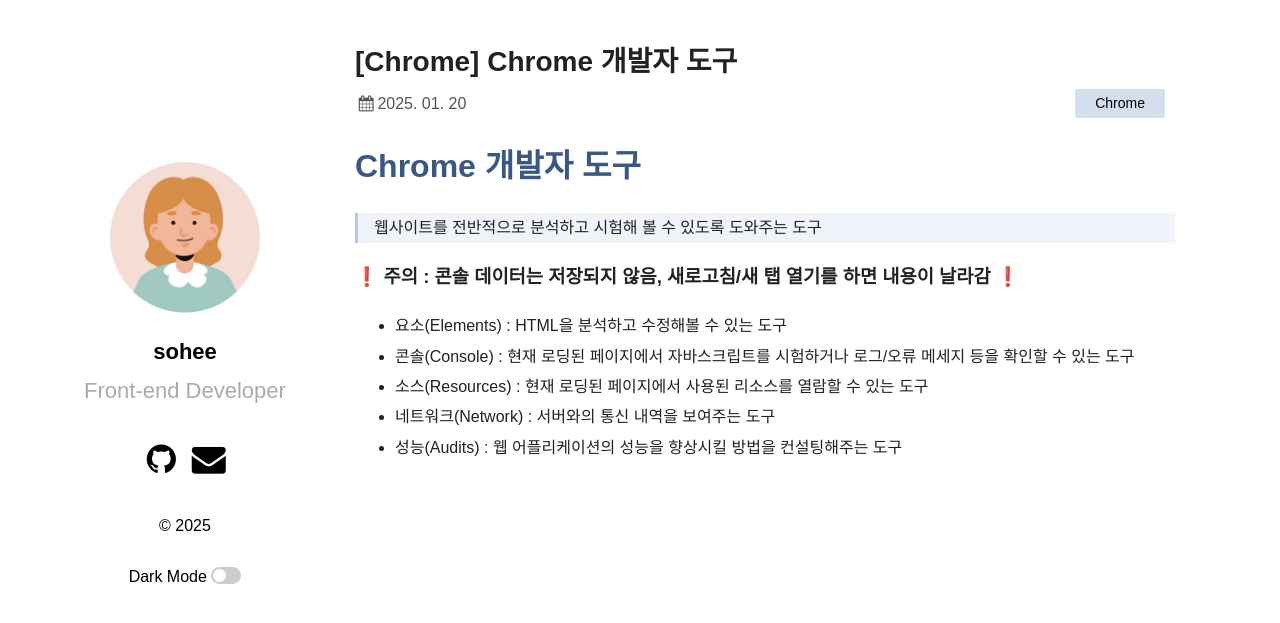
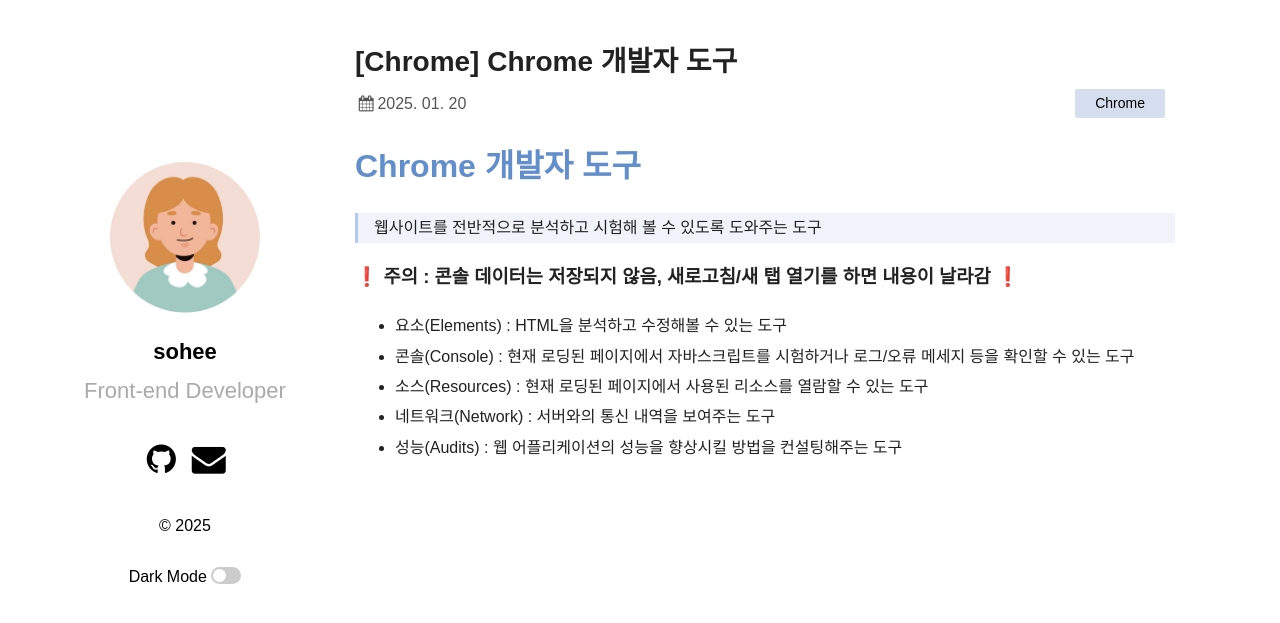
Before and after one commit to shkim00216/shkim00216.github.io, a Jekyll site: the page built from _posts/2025-01-20-1-Chrome_dev.md, in a window 1280 px wide. Shown: the top 623 px of the page. Built offline with Jekyll 4.4.1, drawn with Linux system fonts in a browser that asks for light colours; some web fonts are replaced.

Commit message:
Update _normalize.scss
h1, h2 컬러 변경

```diff
--- a/_sass/ext/_normalize.scss
+++ b/_sass/ext/_normalize.scss
@@ -135,16 +135,16 @@
 h1 {
   font-size: 2em;
   margin: 1em 0;
+  color: #628ecb;
+}
+.dark h1 {
   color: #395886;
 }
-.dark h1 {
-  color: #628ecb;
-}
 h2 {
-  color: #628ecb;
+  color: #8aaee0;
 }
 .dark h2 {
-  color: #8aaee0;
+  color: #628ecb;
 }
 
 //
```
